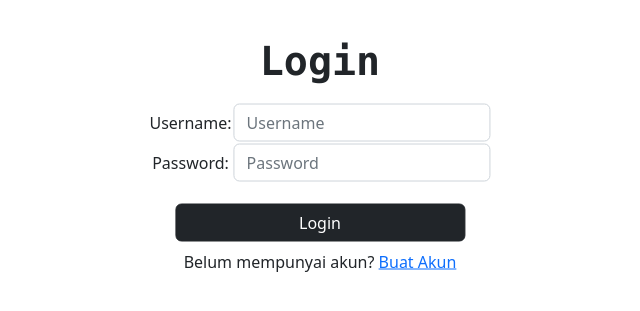
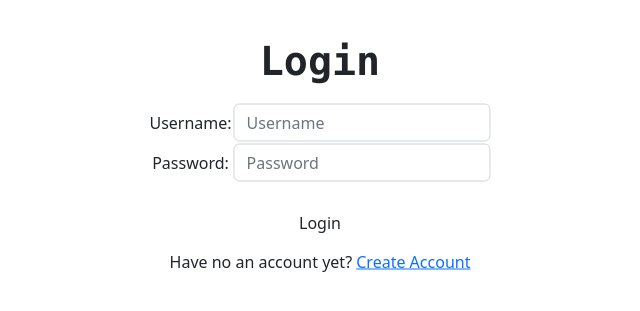
Before and after one commit to ayuputridf/PBP-Tugas2, a Django app: page /todolist/login/ in a window 1280 px wide. Shown: the top 311 px of the page, without its empty margins (320-960 px from the left). Run offline with Django 4.2, Linux system fonts and the light colour scheme.

Commit message:
Update Tugas 5

```diff
--- a/todolist/templates/login.html
+++ b/todolist/templates/login.html
@@ -24,7 +24,7 @@
                 </tr>
 
                 <tr>
-                    <td colspan="2"><input style="width: 85%; margin-top: 20px; margin-bottom: 7px;" class="btn login_btn btn btn-dark" type="submit" value="Login"></td>
+                    <td colspan="2"><input style="width: 85%; margin-top: 20px; margin-bottom: 7px;" class="btn login_btn btn btn-brown" type="submit" value="Login"></td>
                 </tr>
             </table>
         </form>
@@ -37,7 +37,7 @@
             </ul>
         {% endif %}
 
-        Belum mempunyai akun? <a href="{% url 'todolist:register' %}">Buat Akun</a>
+        Have no an account yet? <a href="{% url 'todolist:register' %}">Create Account</a>
 
     </div>
 </div>
--- a/todolist/templates/todolist.html
+++ b/todolist/templates/todolist.html
@@ -55,7 +55,7 @@
           <div class="collapse navbar-collapse" id="navbarNav">
             <ul class="navbar-nav ms-auto">
               <li class="nav-item" style="margin: 5px;">
-                <a class="btn btn-dark" href="{% url 'todolist:create_task' %}" role="button">Tambah Task Baru</a>
+                <a class="btn btn-dark" href="{% url 'todolist:create_task' %}" role="button">Add New Task</a>
               </li>
               <li class="nav-item" style="margin: 5px;">
                 <a class="btn btn-dark" href="{% url 'todolist:logout' %}" role="button">Logout</a>
```
